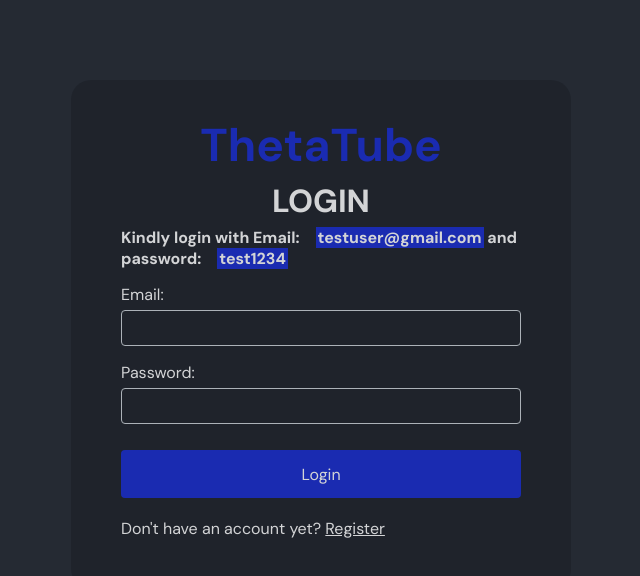
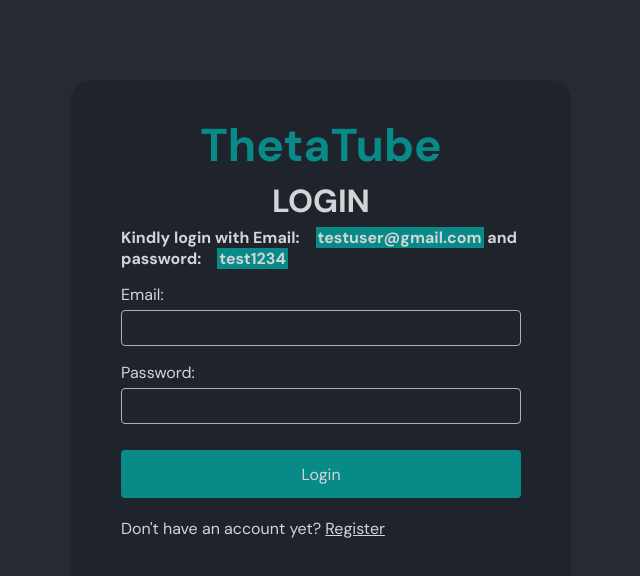
Before and after one commit to dev-newton/thetatube, a React (Create React App) app: page / in a window 1280 px wide. Shown: the top 576 px of the page, without its empty margins (319-959 px from the left). Built offline with nearby package versions, Linux system fonts and the light colour scheme.

Commit message:
change bg color

```diff
--- a/src/App.css
+++ b/src/App.css
@@ -13,7 +13,7 @@ body {
 }
 
 :root {
-  --primary-color: #182cd1;
+  --primary-color: #02A29F;
 }
 
 .text-primary {
@@ -326,7 +326,7 @@ input[type="file"] {
   width: 6px;
   height: 18px;
   border-radius: 20%;
-  background: #182cd1;
+  background: #02A29F;
 }
 .lds-spinner div:nth-child(1) {
   transform: rotate(0deg);
```
